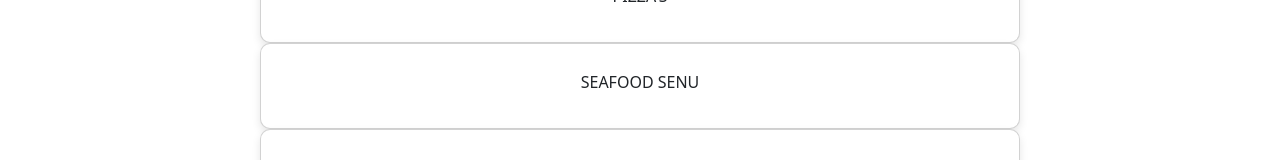
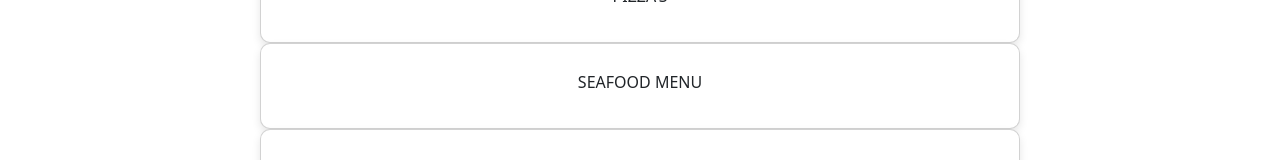
Before and after one commit to lizarose/Takeiros, a React (Vite) app in the folder Takeiros-React/: page /menu in a window 1280 px wide. Shown: the part 261-421 px from the top of the page. Built offline with nearby package versions, Linux system fonts and the light colour scheme.

Commit message:
Minor fix for dummy data

```diff
--- a/Takeiros-React/src/Components/Menu/categories.js
+++ b/Takeiros-React/src/Components/Menu/categories.js
@@ -1,41 +1,51 @@
 export default [
     {
+        id: 1,
         title: "weekly specials",
         image: "https://cdn.pixabay.com/photo/2023/07/07/17/47/sushi-8113165_1280.jpg"
     },
     {
+        id: 2,
         title: "pizza's",
         image: ""
     },
     {
-        title: "seafood senu",
+        id: 3,
+        title: "seafood menu",
         image: ""
     },
     {
+        id: 4,
         title: "lunch menu",
         image: ""
     },
     {
+        id: 5,
         title: "appetizers",
         image: ""
     },
     {
+        id: 6,
         title: "tequila special plates",
         image: "https://siptequila.com/cdn/shop/files/Reponewbottle.jpg"
     },
     {
+        id: 7,
         title: "steaks",
         image: ""
     },
     {
+        id: 8,
         title: "fajitas",
         image: "https://i2.wp.com/www.downshiftology.com/wp-content/uploads/2015/08/Steak-Fajitas-1-2.jpg"
     },
     {
+        id: 9,
         title: "nachos",
         image: "https://iambaker.net/wp-content/uploads/2019/07/chili-cheese-nacho-final.jpg"
     },
     {
+        id: 10,
         title: "tacos",
         image: "https://media.cnn.com/api/v1/images/stellar/prod/230605134133-taco-bell-vegan-crunchwrap-handout.jpg"
     }
```
